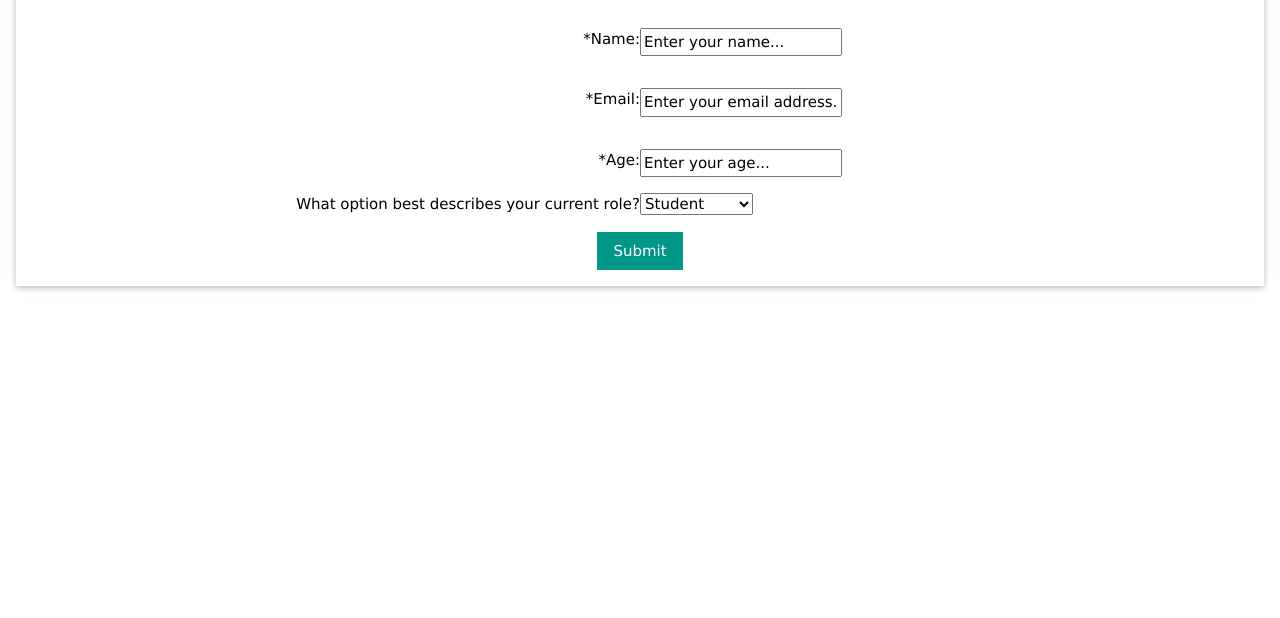
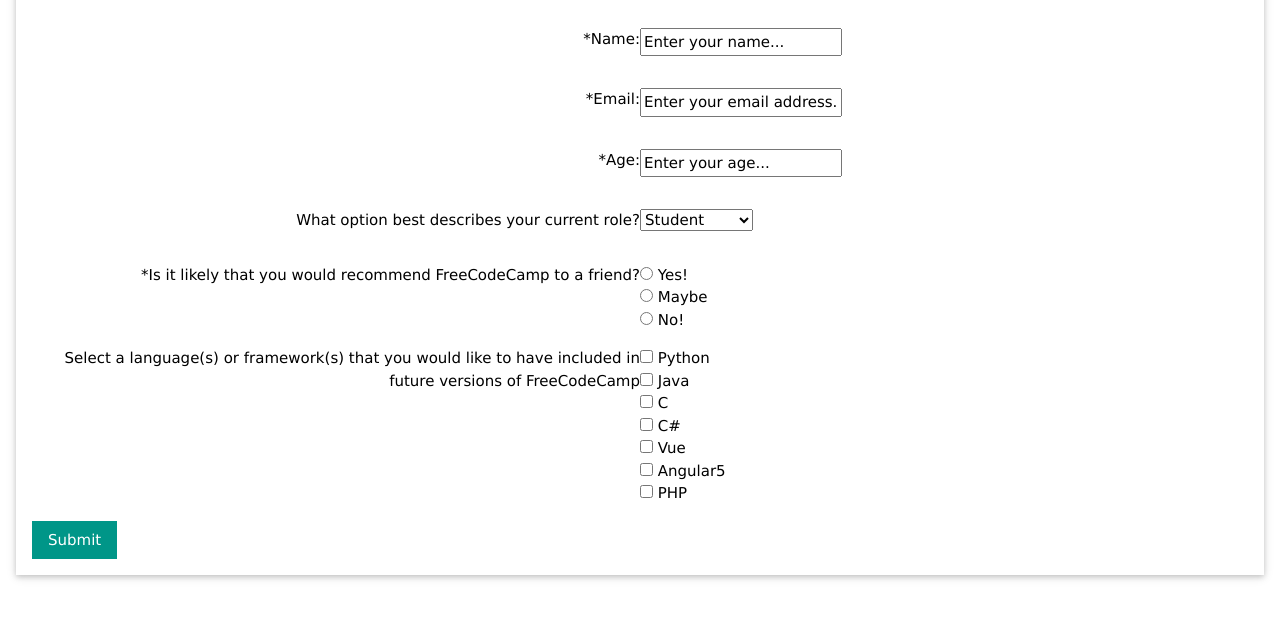
Before and after one commit to rhyjudd/FCC_survey_form, a plain HTML site: page index.html in a window 1280 px wide. Shown: the part 138-756 px from the top of the page. Drawn offline with nearby package versions, Linux system fonts and the light colour scheme.

Commit message:
fourth commit

```diff
--- a/index.html
+++ b/index.html
@@ -25,7 +25,7 @@
                 <div class='w3-col s6 w3-right-align'>*Age:</div>
                 <div class='w3-col s6 w3-left-align'><input type="text" name="age" value='Enter your age...'></div>
             </div>
-            <div class='w3-row'>
+            <div class='w3-row w3-padding-16'>
                     <div class='w3-col s6 w3-right-align'>What option best describes your current role?</div>
                     <div class='w3-col s6 w3-left-align'>
                         <select>
@@ -36,7 +36,31 @@
                           </select>
                     </div>
             </div>
-            <button class='w3-btn w3-teal w3-margin'>Submit</button>
+            <div class='w3-row w3-padding-16'>
+                <div class='w3-col s6 w3-right-align'>*Is it likely that you would recommend FreeCodeCamp to a friend?</div>
+                <div class='w3-col s6 w3-left-align'>
+                    <form>
+                        <input type='radio' name='recommendation' value='Yes!'> Yes! <br>
+                        <input type='radio' name='recommendation' value='Maybe'> Maybe <br>
+                        <input type='radio' name='recommendation' value='No!'> No! <br>
+                    </form>
+                </div>
+            </div>
+            <div class="w3-row">
+                <div class='w3-col s6 w3-right-align'>Select a language(s) or framework(s) that you would like to have included in future versions of FreeCodeCamp</div>
+                <div class='w3-col s6 w3-left-align'>
+                        <input type='checkbox' id='Python'> Python <br>
+                        <input type='checkbox' id='Java'> Java <br>
+                        <input type='checkbox' id='C'> C <br>
+                        <input type='checkbox' id='C#'> C# <br>
+                        <input type='checkbox' id='Vue'> Vue <br>
+                        <input type='checkbox' id='Angular5'> Angular5 <br>
+                        <input type='checkbox' id='PHP'> PHP <br>
+                </div>
+            </div>
+            <div class="w3-row">
+                <button class='w3-btn w3-teal w3-margin w3-center' type='button'>Submit</button>
+            </div>
 
 
         </form>
```
